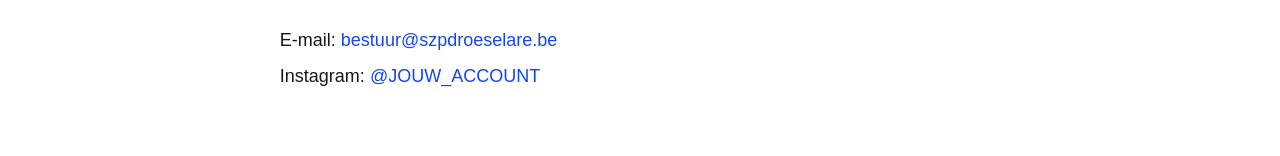
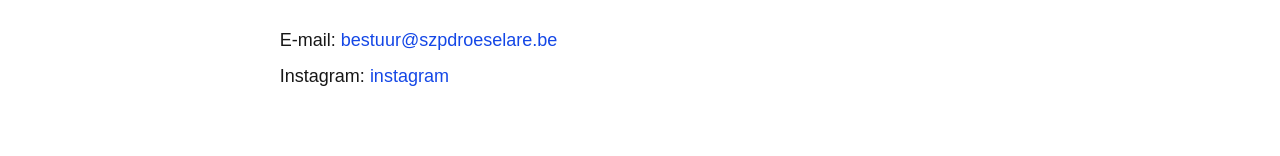
Before and after one commit to seppejoije-ux/seppejoije-ux.github.io, a Next.js app: page /contact in a window 1280 px wide. Shown: the part 294-450 px from the top of the page. Built offline with nearby package versions, Linux system fonts and the light colour scheme.

Commit message:
Beschrijving van je wijziging

```diff
--- a/app/contact/page.tsx
+++ b/app/contact/page.tsx
@@ -29,7 +29,7 @@ export default function ContactPage() {
             rel="noopener noreferrer"
             className="text-blue-700 hover:underline"
           >
-            @JOUW_ACCOUNT
+            instagram
           </a>
         </li>
 
```
